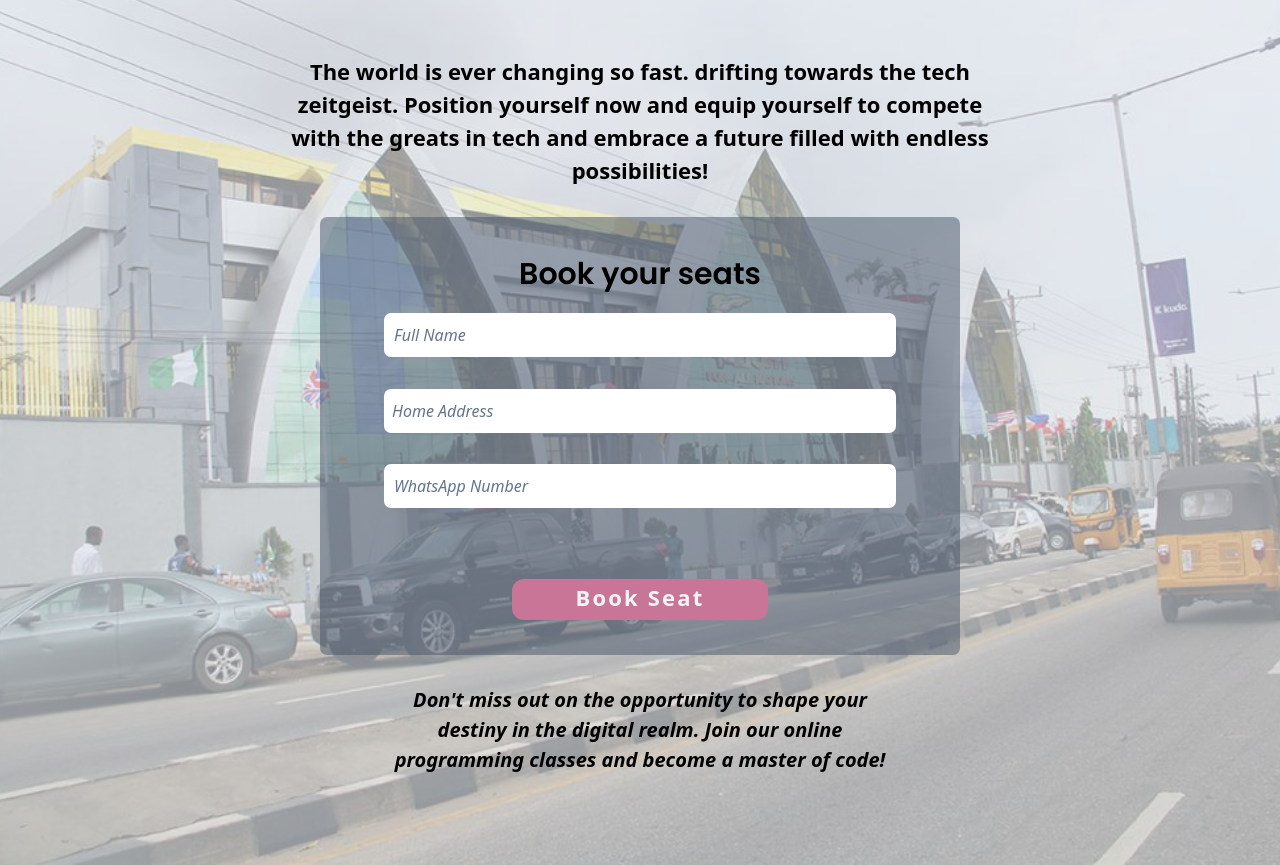
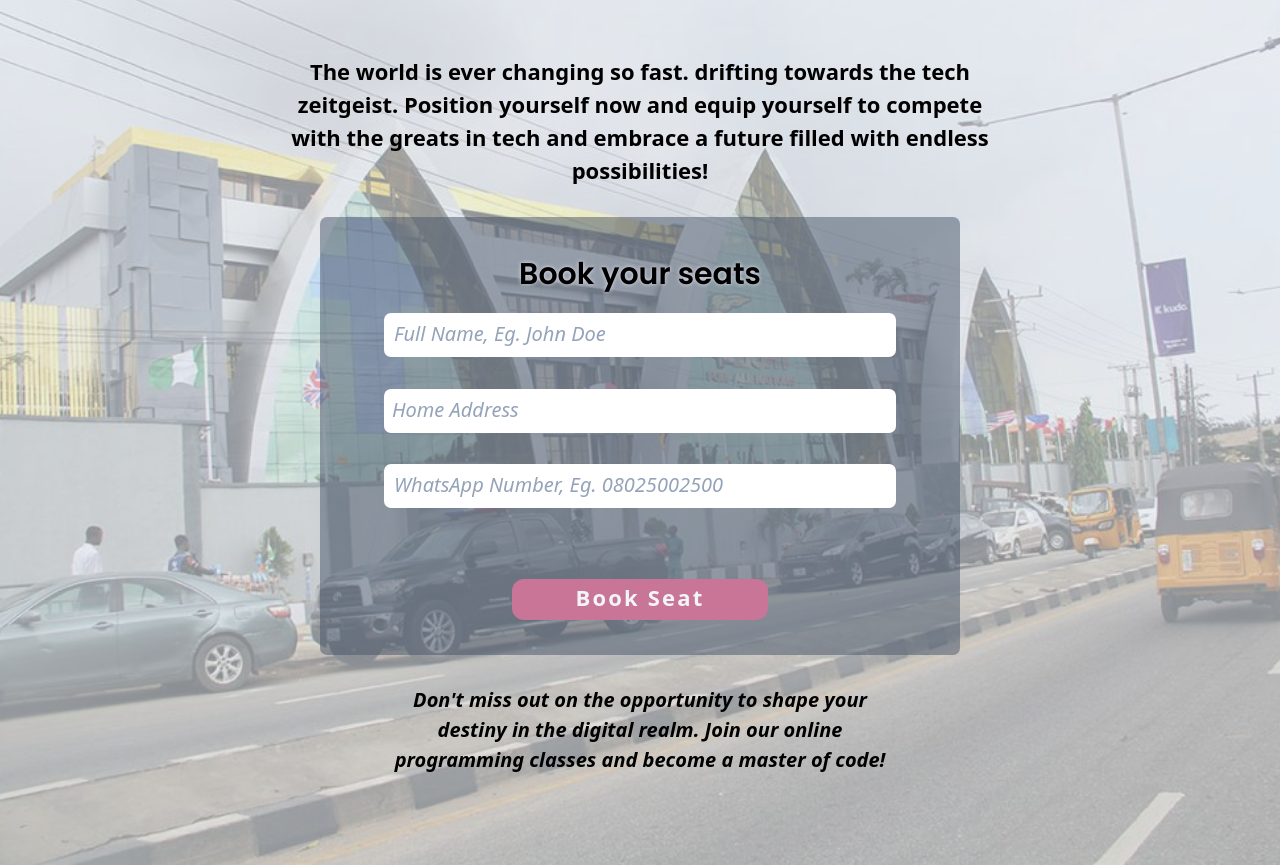
Before and after one commit to Kennius7/Publish-It-In-Gath-Landing-Page, a React (Vite) app: page / in a window 1280 px wide. Shown: the part 1895-2760 px from the top of the page. Built offline with nearby package versions, Linux system fonts and the light colour scheme; no server answers; the database is empty.

Commit message:
mobile responsive for CallToAction Component

```diff
--- a/package.json
+++ b/package.json
@@ -7,7 +7,8 @@
     "dev": "vite",
     "build": "vite build",
     "lint": "eslint . --ext js,jsx --report-unused-disable-directives --max-warnings 0",
-    "preview": "vite preview"
+    "preview": "vite preview",
+    "postinstall": "patch-package"
   },
   "dependencies": {
     "@splidejs/react-splide": "^0.7.12",
@@ -30,6 +31,7 @@
     "eslint-plugin-react": "^7.32.2",
     "eslint-plugin-react-hooks": "^4.6.0",
     "eslint-plugin-react-refresh": "^0.4.3",
+    "patch-package": "^8.0.0",
     "postcss": "^8.4.35",
     "vite": "^4.4.5"
   }
--- a/src/App.jsx
+++ b/src/App.jsx
@@ -17,7 +17,7 @@ function App() {
   const [ifLandingLoaded, setIfLandingLoaded] = useState(false);
   const [dateLoaded, setDateLoaded] = useState(true);
 
-  const [customDate, setCustomDate] = useState("03/24/2024 07:30:00");
+  const [customDate, setCustomDate] = useState("03/31/2024 07:30:00");
   const timeVariable1 = new Date(customDate);
   const timeVariable2 = new Date;
   const [futureCounted, setFutureCounted] = useState(timeVariable1.valueOf());
--- a/src/components/CallToAction.jsx
+++ b/src/components/CallToAction.jsx
@@ -4,6 +4,9 @@ import { Timestamp, addDoc, collection, onSnapshot, orderBy, query } from 'fireb
 import { db } from "../../FirebaseConfig";
 import backgroundPics from "../assets/img/BG4.jpg";
 import { AiOutlineLoading3Quarters } from "react-icons/ai";
+// import { whatsAppWebClient } from "whatsapp-web.js";
+import { openWhatsappLink } from "./data";
+
 // const PIIG_GroupLink = "https://chat.whatsapp.com/CJWMYLMBQkBF8WvtBrOYbr";
 
 
@@ -23,6 +26,7 @@ function CallToAction() {
     const [errorNameUI, setErrorNameUI] = useState(false);
     const numberRegex = /[0-9]/;
     const fullNameRegex = /\s/;
+    const whatSappMessage = "Hello. How can we be of service to you?";
     // const docRefExample = "28lvUKGP3Mv8jvq32sU8";
 
     useEffect(() => {
@@ -89,6 +93,22 @@ function CallToAction() {
         });
     }
 
+    const verifyWhatSappNumber = async (num) => {
+        console.log("Verifying...");
+        const sanitizedNum = "234" + num.toString().slice(1)
+        console.log(sanitizedNum);
+        // const client = whatsAppWebClient.Client();
+        // const numberDetails = await client.getNumberId(sanitizedNum);
+        // if(numberDetails) {
+        //     console.log("Sending message to ", numberDetails);
+        //     /* send message */
+        //     return true;
+        // } else {
+        //     console.log(sanitizedNum, "Mobile no is not registered on Whatsapp");
+        //     return false;
+        // }
+    }
+
     const SignUpTimeOut = () => {
         setTimeout(() => {
             setSubmitText("Book Seat");
@@ -132,6 +152,10 @@ function CallToAction() {
             errors.number = 'Please type in a Phone number';
             SignUpTimeOut();
         }
+        if (!verifyWhatSappNumber(formData.number)) {
+            errors.number = "Number not on Whatsapp.";
+            SignUpTimeOut();
+        }
 
         setErrors(errors);
 
@@ -157,6 +181,8 @@ function CallToAction() {
 
         if (validateForm()) {
             if (navigator.onLine) {
+                const sanitizedNumber = "234" + formData.number.toString().slice(1);
+                console.log(sanitizedNumber);
                 console.log("App online");
                 console.log("Registering...");
                 const regDataRef = collection(db, "PIIG_Registrations");
@@ -176,6 +202,9 @@ function CallToAction() {
                     setTimeout(() => {
                         Navigate("/success");
                     }, 4000);
+                    setTimeout(() => {
+                        openWhatsappLink(sanitizedNumber, whatSappMessage);
+                    }, 6000);
                 }).catch((error)=>{
                     console.log(`Error Registering: ${error}`);
                     // toast("Error Registering", { type: "error" });
@@ -201,13 +230,13 @@ function CallToAction() {
 
   return (
     <>
-        <div className="w-full relative bg-slate-200 md:h-[900px] sm:h-[600px] xs:h-[500px] h-[500px]">
+        <div className="w-full relative bg-slate-200 md:h-[900px] sm:h-[800px] xs:h-[700px] h-[750px]">
             <div className="w-full h-full">
                 <img src={backgroundPics} className="w-full h-full object-cover object-bottom opacity-40" />
             </div>
 
-            <div className="flex flex-col justify-between items-center absolute z-1 top-[10%] left-0
-                w-full md:h-[80%] sm:h-[75%] xs:h-[85%] h-[80%]">
+            <div className="flex flex-col justify-between items-center absolute z-1 xs:top-[10%]
+                top-[6%] left-0 w-full md:h-[80%] sm:h-[75%] xs:h-[87%] h-[85%]">
                 <div className="font-sans font-semibold text-center md:text-[22px] sm:text-[18px]
                     xs:text-[16px] text-[15px] md:w-[55%] sm:w-[60%] xs:w-[80%] w-[95%]">
                     The world is ever changing so fast. drifting towards the tech zeitgeist.
@@ -215,85 +244,103 @@ function CallToAction() {
                     and embrace a future filled with endless possibilities!
                 </div>
 
-                <div className="flex flex-col justify-center items-center
-                    md:w-[50%] sm:w-[60%] xs:w-[60%] w-full md:h-[90%] sm:h-[450px]
-                    h-[500px] bg-slate-600/50 my-[30px] rounded-[7px]">
+                <div className="flex flex-col justify-center items-center md:w-[50%] sm:w-[55%]
+                    xs:w-[75%] w-[96%] md:h-[90%] sm:h-[90%] xs:h-[90%] h-[92%] xs:bg-slate-600/50
+                    bg-slate-600/60 my-[30px] xs:rounded-[7px] rounded-[6px]
+                    md:py-0 sm:py-4 xs:py-1 py-3">
 
-                    <div className="font-poppins font-semibold text-center md:text-[30px]
-                        sm:text-[30px] xs:text-[24px] text-[20px] xs:mb-4 mb-[10px]">
+                    <div className="font-poppins font-semibold text-center navText2 md:text-[30px]
+                        sm:text-[27px] xs:text-[20px] text-[22px] md:mb-4 sm:mb-2 xs:mb-4 mb-6">
                         Book your seats
                     </div>
 
                     <form
-                        className="flex flex-col justify-between items-center md:w-[80%] w-[98%]
-                        md:h-[70%] h-[400px]"
+                        className="flex flex-col md:justify-between sm:justify-around xs:justify-between
+                        justify-around items-center md:w-[80%] sm:w-[98%] xs:w-[92%] w-[98%] md:h-[70%]
+                        sm:h-[90%] xs:h-[65%] h-[80%]"
                         onSubmit={handleSubmit}>
-                        <div className="flex flex-col justify-between items-center md:w-full w-[98%]
-                            md:h-full h-[300px]">
-                            <div className="w-full h-[35%] mb-[20px]">
+                        <div className="flex flex-col xs:justify-between justify-around items-center
+                            md:w-full sm:w-[96%] xs:w-full w-[95%] md:h-full sm:h-[65%]
+                            xs:h-[70%] h-[70%]">
+                            <div className="w-full md:h-[35%] sm:h-[28%] xs:h-[28%] h-[23%]
+                                md:mb-[20px] sm:mb-0 mb-1">
                                 <input
-                                    className={`w-full h-[80%] rounded-[7px] pl-[8px] outline-none
-                                    placeholder:font-sans placeholder:italic placeholder:text-slate-500
-                                    border-2
+                                    className={`w-full h-[80%] rounded-[7px] xs:pl-[8px] pl-[4px]
+                                    outline-none placeholder:font-sans placeholder:italic
+                                    placeholder:text-slate-400 border-2 placeholder:md:text-[20px]
+                                    placeholder:sm:text-[18px] placeholder:xs:text-[14px]
+                                    placeholder:text-[13px]
                                     ${errorNameUI ? "border-red-300" : "border-white"}`}
-                                    placeholder="Full Name"
+                                    placeholder="Full Name, Eg. John Doe"
                                     name="fullName"
                                     value={formData.fullName}
                                     onChange={handleChange}/>
                                 {
                                     errors.fullName &&
                                     <p
-                                        className="font-sans text-red-300 w-full h-[20%] text-[15px]
-                                        italic pl-2">
+                                        className="font-sans text-red-300 w-full h-[20%] md:text-[15px]
+                                        sm:text-[13px] xs:text-[12px] text-[13px] italic pl-2 navText1">
                                         {errors.fullName}
                                     </p>
                                 }
                             </div>
-                            <div className="w-full h-[35%] mb-[20px]">
+                            <div className="w-full md:h-[35%] sm:h-[28%] xs:h-[28%] h-[23%]
+                                md:mb-[20px] sm:mb-0 mb-1">
                                 <input
-                                    className="w-full h-[80%] rounded-[7px] pl-[8px] outline-none
-                                    placeholder:font-sans placeholder:italic placeholder:text-slate-500"
+                                    className="w-full h-[80%] rounded-[7px] xs:pl-[8px] pl-[4px]
+                                    outline-none placeholder:font-sans placeholder:italic
+                                    placeholder:text-slate-400 placeholder:md:text-[20px]
+                                    placeholder:sm:text-[18px] placeholder:xs:text-[14px]
+                                    placeholder:text-[13px]"
                                     placeholder="Home Address"
                                     name="address"
                                     value={formData.address}
                                     onChange={handleChange}/>
                                 {
                                     errors.address &&
-                                    <p className="font-sans text-red-300 w-full h-[20%] text-[15px]
-                                    italic pl-2">
+                                    <p className="font-sans text-red-300 w-full h-[20%] md:text-[15px]
+                                    sm:text-[13px] xs:text-[12px] text-[13px] italic pl-2 navText1">
                                         {errors.address}
                                     </p>
                                 }
                             </div>
-                            <div className="w-full h-[35%] mb-[20px]">
+                            <div className="w-full md:h-[35%] sm:h-[28%] xs:h-[28%] h-[23%]
+                                md:mb-[20px] sm:mb-0 mb-1">
                                 <input
-                                    className={`w-full h-[80%] rounded-[7px] pl-[8px] outline-none
-                                    placeholder:font-sans placeholder:italic placeholder:text-slate-500
-                                    border-2
+                                    className={`w-full h-[80%] rounded-[7px] xs:pl-[8px] pl-[4px]
+                                    outline-none placeholder:font-sans placeholder:italic
+                                    placeholder:text-slate-400 border-2 placeholder:md:text-[20px]
+                                    placeholder:sm:text-[18px] placeholder:xs:text-[14px]
+                                    placeholder:text-[13px]
                                     ${errorNumUI ? "border-red-300" : "border-white"}`}
-                                    placeholder="WhatsApp Number"
+                                    placeholder="WhatsApp Number, Eg. 08025002500"
                                     maxLength={11}
                                     name="number"
                                     value={formData.number}
                                     onChange={handleNumberChange}/>
                                 {
                                     errors.number &&
-                                    <p className="font-sans text-red-300 w-full h-[20%] text-[15px]
-                                    italic pl-2">
+                                    <p className="font-sans text-red-300 w-full h-[20%] md:text-[15px]
+                                    sm:text-[13px] xs:text-[12px] text-[13px] italic pl-2 navText1">
                                         {errors.number}
                                     </p>
                                 }
                             </div>
                         </div>
                         <div
-                            className="flex flex-col justify-center items-center w-[50%] h-[55px]
-                            rounded-[12px] text-slate-100 bg-[#c97598] mt-[40px]">
+                            className={`flex justify-center items-center md:w-[50%] sm:w-[45%] xs:w-[50%]
+                            w-[45%] md:h-[55px] sm:h-[45px] xs:h-[35px] h-[33px] xs:rounded-[12px]
+                            rounded-[7px] text-slate-100
+                            ${!isSubmit ? "bg-[#c97598]" : "bg-[#a85f7d]"}
+                            md:mt-[40px] xs:mt-0 mt-8`}>
                             {
                                 !isSubmit
                                     ?   <button
                                             type="submit"
-                                            className="font-sans font-semibold tracking-widest mb-[5px]
-                                            text-[22px] focus:bg-slate-500 focus:text-white">
+                                            className="font-sans font-semibold tracking-widest sm:mb-[5px]
+                                            xs:mb-[2px] mb-0 md:text-[22px] sm:text-[20px] xs:text-[18px]
+                                            text-[16px] hover:bg-slate-500 hover:text-white w-full
+                                            h-full rounded-[12px] hover:mb-0 duration-200">
                                             {submitText}
                                         </button>
                                     :   <div className='flex justify-center items-center rotate'>
```
Also changed, not shown: src/components/data.js (+8 -0 lines), 2 other files (tests, documents, lock files or other folders).
